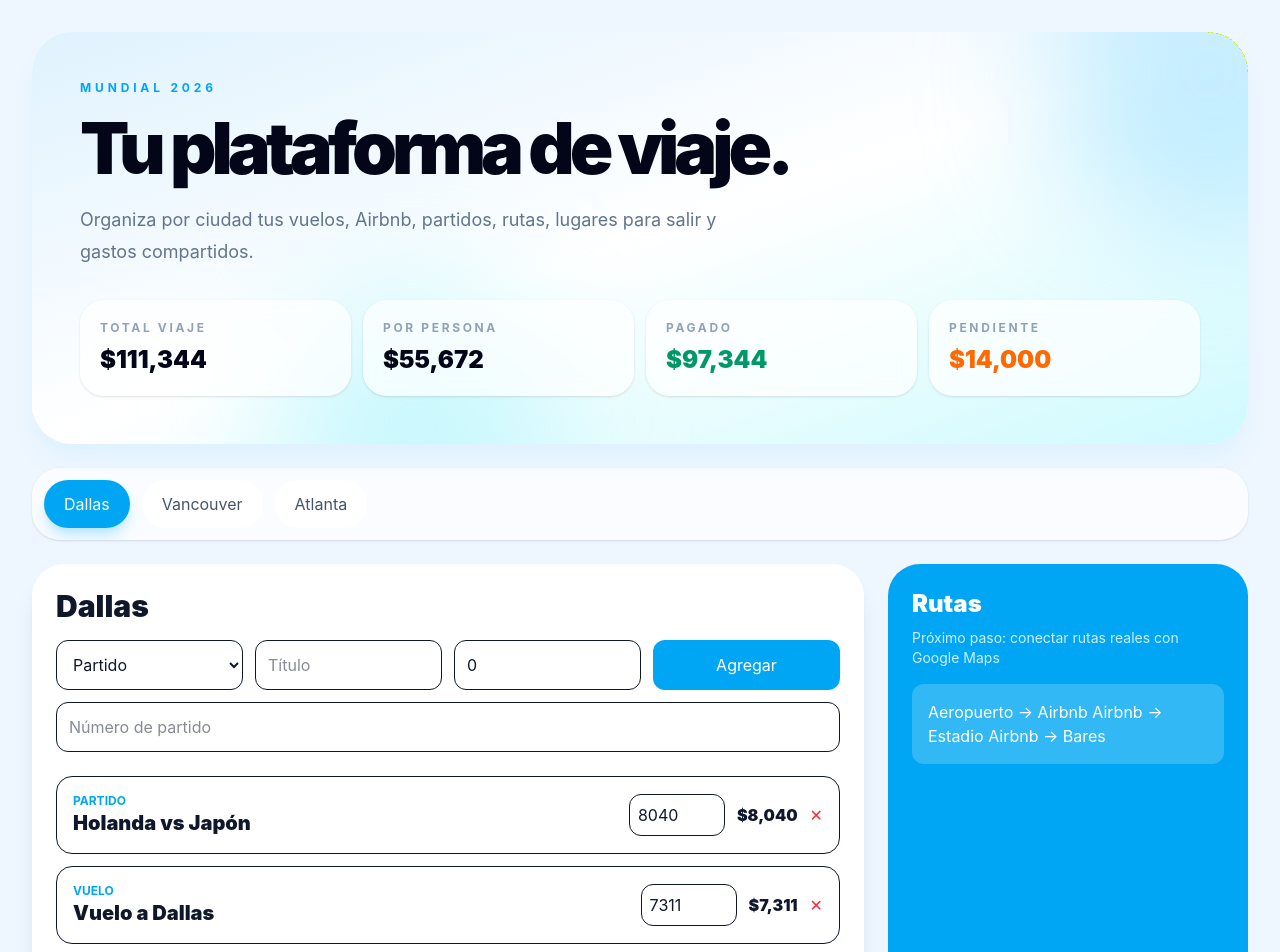
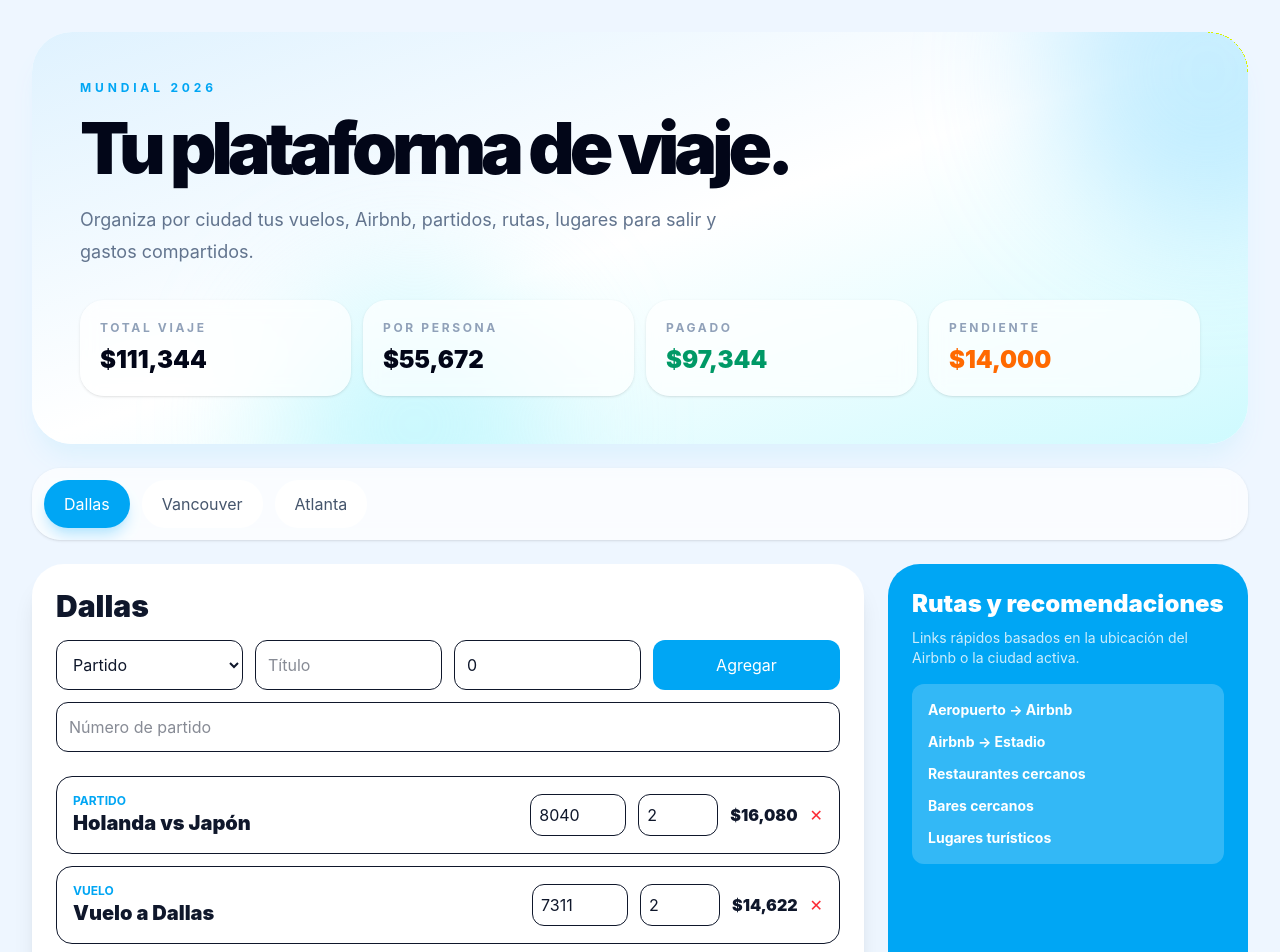
Before and after one commit to ROYIOS/MUNDIAL0RUCAS2026, a Next.js app: page / in a window 1280 px wide. Shown: the top 952 px of the page. Built offline with nearby package versions, Linux system fonts and the light colour scheme.

Commit message:
Fix TripView props and route recommendations

```diff
--- a/components/TripView.tsx
+++ b/components/TripView.tsx
@@ -6,6 +6,10 @@ import { Item, ItemType } from "../types/trip";
 type Props = {
   city: string;
   items: Item[];
+  airportAddress?: string;
+  airbnbAddress?: string;
+  stadiumAddress?: string;
+  barZone?: string;
   addItem: (item: Item) => void;
   updateItem: (id: number, updates: Partial<Item>) => void;
   deleteItem: (id: number) => void;
@@ -25,9 +29,17 @@ function money(n: number) {
   });
 }
 
+function mapsSearch(query: string) {
+  return `https://www.google.com/maps/search/?api=1&query=${encodeURIComponent(query)}`;
+}
+
 export default function TripView({
   city,
   items,
+  airportAddress,
+  airbnbAddress,
+  stadiumAddress,
+  barZone,
   addItem,
   updateItem,
   deleteItem,
@@ -39,6 +51,9 @@ export default function TripView({
   const [address, setAddress] = useState("");
 
   const total = items.reduce((acc, i) => acc + i.cost * i.quantity, 0);
+  const itemAirbnbAddress = items.find((item) => item.airbnbAddress)?.airbnbAddress;
+  const baseLocation = airbnbAddress || itemAirbnbAddress || city;
+  const destinationStadium = stadiumAddress || items.find((item) => item.stadiumAddress)?.stadiumAddress;
 
   function handleAdd() {
     let finalAddress = address;
@@ -54,7 +69,7 @@ export default function TripView({
       type,
       title: title || type,
       city,
-      cost,
+      cost: Math.max(0, cost),
       quantity: 1,
       matchNumber: typeof match === "number" ? match : undefined,
       stadium: stadiumName || undefined,
@@ -72,7 +87,6 @@ export default function TripView({
 
   return (
     <div className="mt-6 grid gap-6 lg:grid-cols-[1fr_360px]">
-      {/* LEFT */}
       <div className="rounded-[32px] bg-white p-6 shadow-xl">
         <h2 className="text-3xl font-black">{city}</h2>
 
@@ -86,6 +100,10 @@ export default function TripView({
             <option>Vuelo</option>
             <option>Airbnb</option>
             <option>Bar</option>
+            <option>Transporte</option>
+            <option>Comida</option>
+            <option>Actividad</option>
+            <option>Otro</option>
           </select>
 
           <input
@@ -97,6 +115,7 @@ export default function TripView({
 
           <input
             type="number"
+            min="0"
             className="rounded-xl border p-3"
             placeholder="Costo"
             value={cost}
@@ -117,7 +136,7 @@ export default function TripView({
             placeholder="Número de partido"
             className="mt-3 w-full rounded-xl border p-3"
             value={match}
-            onChange={(e) => setMatch(Number(e.target.value))}
+            onChange={(e) => setMatch(e.target.value ? Number(e.target.value) : "")}
           />
         )}
 
@@ -160,14 +179,21 @@ export default function TripView({
               <div className="flex items-center gap-3">
                 <input
                   type="number"
+                  min="0"
                   value={item.cost}
-                  onChange={(e) =>
-                    updateItem(item.id, { cost: Number(e.target.value) })
-                  }
+                  onChange={(e) => updateItem(item.id, { cost: Math.max(0, Number(e.target.value)) })}
                   className="w-24 rounded-xl border p-2"
                 />
 
-                <p className="font-black">{money(item.cost)}</p>
+                <input
+                  type="number"
+                  min="1"
+                  value={item.quantity}
+                  onChange={(e) => updateItem(item.id, { quantity: Math.max(1, Number(e.target.value)) })}
+                  className="w-20 rounded-xl border p-2"
+                />
+
+                <p className="font-black">{money(item.cost * item.quantity)}</p>
 
                 <button
                   onClick={() => deleteItem(item.id)}
@@ -186,15 +212,35 @@ export default function TripView({
       </div>
 
       <div className="rounded-[32px] bg-sky-500 text-white p-6">
-        <h3 className="text-2xl font-black">Rutas</h3>
+        <h3 className="text-2xl font-black">Rutas y recomendaciones</h3>
         <p className="mt-2 text-sm opacity-80">
-          Próximo paso: conectar rutas reales con Google Maps
+          Links rápidos basados en la ubicación del Airbnb o la ciudad activa.
         </p>
 
-        <div className="mt-4 bg-white/20 p-4 rounded-xl">
-          Aeropuerto → Airbnb
-          Airbnb → Estadio
-          Airbnb → Bares
+        <div className="mt-4 space-y-3 rounded-xl bg-white/20 p-4 text-sm font-bold">
+          {airportAddress && (
+            <a className="block" href={mapsSearch(`${airportAddress} to ${baseLocation}`)} target="_blank">
+              Aeropuerto → Airbnb
+            </a>
+          )}
+
+          {destinationStadium && (
+            <a className="block" href={mapsSearch(`${baseLocation} to ${destinationStadium}`)} target="_blank">
+              Airbnb → Estadio
+            </a>
+          )}
+
+          <a className="block" href={mapsSearch(`restaurantes cerca de ${baseLocation}`)} target="_blank">
+            Restaurantes cercanos
+          </a>
+
+          <a className="block" href={mapsSearch(barZone || `bares cerca de ${baseLocation}`)} target="_blank">
+            Bares cercanos
+          </a>
+
+          <a className="block" href={mapsSearch(`lugares turísticos cerca de ${baseLocation}`)} target="_blank">
+            Lugares turísticos
+          </a>
         </div>
       </div>
     </div>
```
